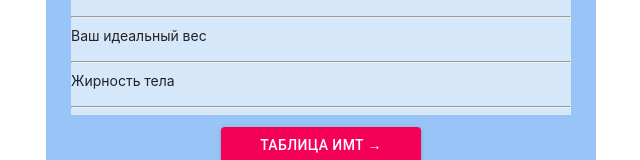
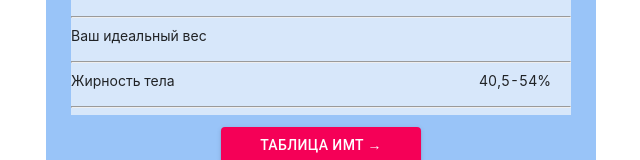
Before and after one commit to nurperi-ars-n/IMB, a React app: page /results in a window 1280 px wide. Shown: the part 280-440 px from the top of the page, without its empty margins (319-959 px from the left). Built offline with nearby package versions, Linux system fonts and the light colour scheme.

Commit message:
add conditions logic

```diff
--- a/src/components/Calculator/index.jsx
+++ b/src/components/Calculator/index.jsx
@@ -19,8 +19,7 @@ export default function Calculator() {
 	const history = useHistory()
 
 	const checkAccount = () => {
-		let info = /\d+/g
-
+		let info = /\d/g
 		if (info.test(weight) && info.test(height)) {
 			return (
 				dispatch(
--- a/src/components/Results/Result.jsx
+++ b/src/components/Results/Result.jsx
@@ -52,7 +52,7 @@ export default function Results() {
 						}}
 					>
 						<span>Жирность тела</span>
-						<span>{state.fat}</span>
+						<span>{state.imt <= 21 ? '13,5-24%' : state.imt < 40  ? '25-39%' : '40,5-54%'}</span>
 					</p>
 					<hr />
 				</section>
--- a/src/store/reducers/index.js
+++ b/src/store/reducers/index.js
@@ -12,8 +12,7 @@ export const rootReducer = (state = initialState, action) => {
 	switch (action.type) {
 		case CHANGE_USER:
 			console.log(action)
-			const res = fat(action.payload.imt)
-			console.log(res)
+
 			return {
 				...state,
 				weight: action.payload.weight,
```
